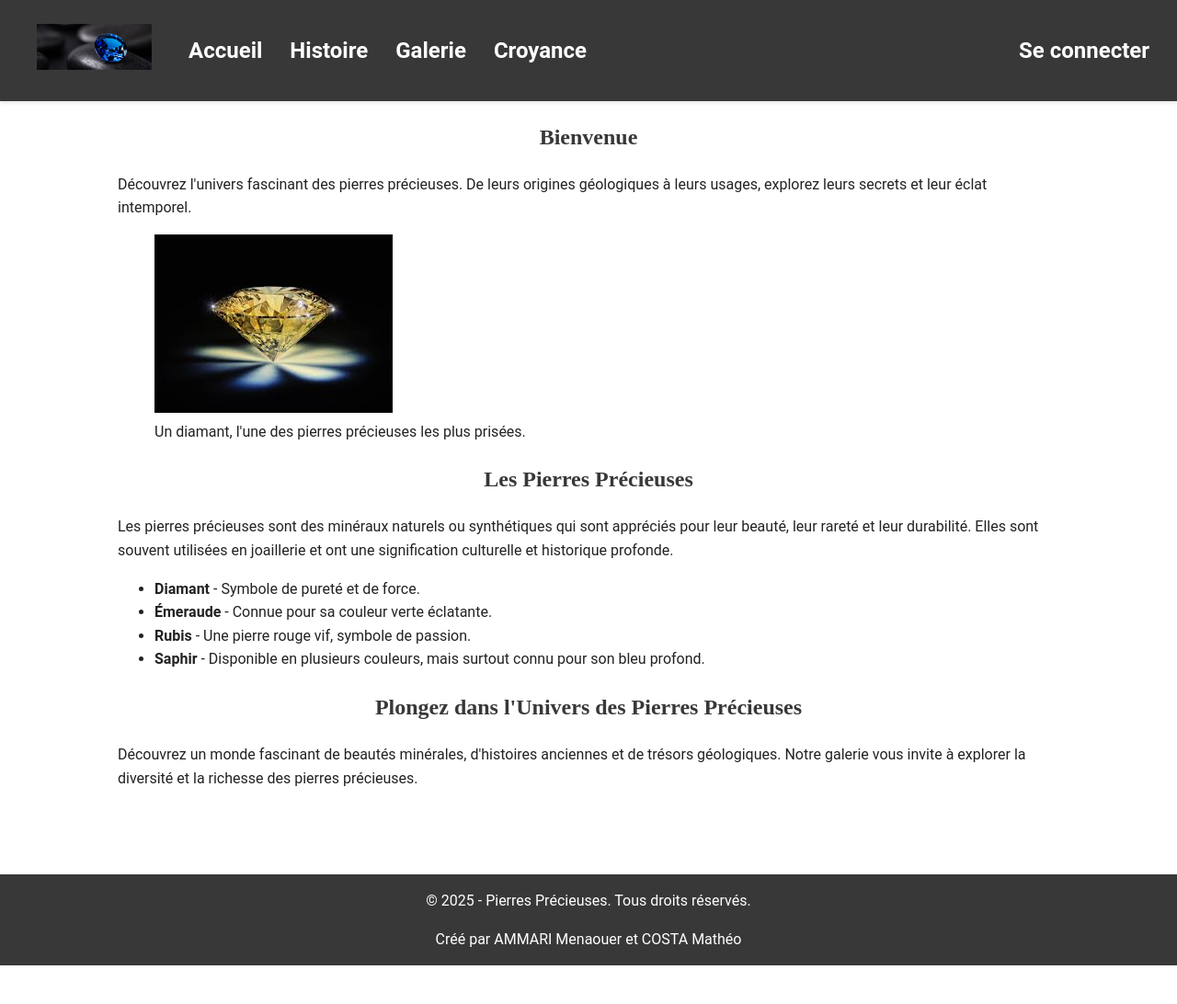
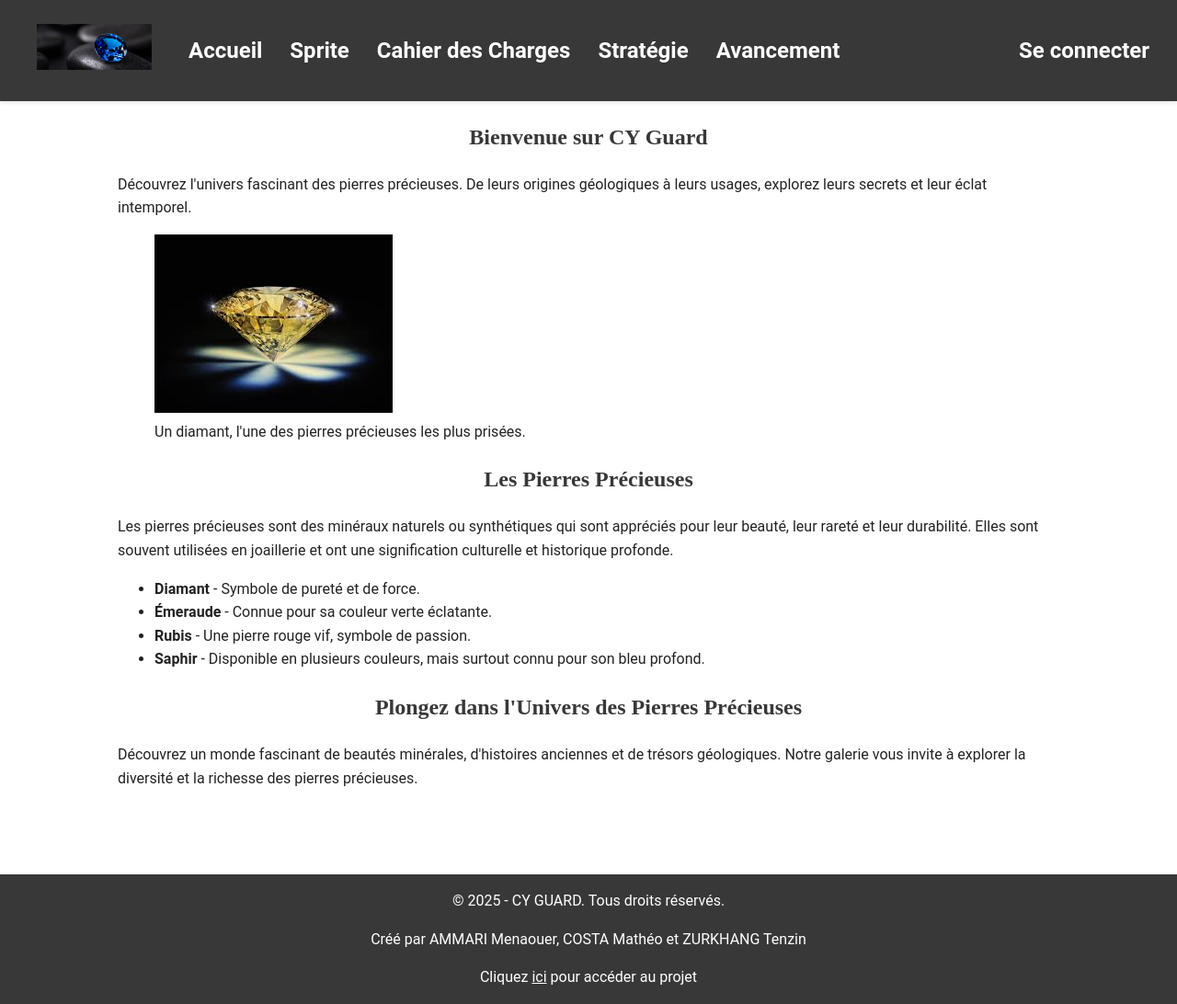
Before and after one commit to AirSoks/COSTA_Web, a plain HTML site: page index.html in a window 1280 px wide. Shown: the whole page at 92% size. Before the commit the page ends 1050 px from the top, so only its background shows below. Drawn offline with Linux system fonts and the light colour scheme.

Commit message:
Update index.html

```diff
--- a/index.html
+++ b/index.html
@@ -3,22 +3,25 @@
 <head>
     <meta charset="UTF-8">
     <meta name="viewport" content="width=device-width, initial-scale=1.0">
-    <title>PIERRES PRÉCIEUSES</title>
+    <title>Projet CY GUARD</title>
     <link rel="stylesheet" href="style.css">
-	<link rel="icon" type="image/png" href="images/diamant.png">
+	<link rel="icon" type="image/png" href="images/favicon.jpg">
 </head>
 <body>
     <header>
 		<div class="header-content">
 			<figure>
-				<a href="index.html"><img src="images/pierre.webp" width="125" height="50" alt="Logo Pierres Précieuses"></a>
+				<div class="image-zoom">
+					<a href="index.html"><img src="images/pierre.webp" width="125" height="50" alt="Logo Pierres Précieuses"></a>
+				</div>
 			</figure>
 			<nav>
 				<ul>
 					<li><a href="index.html">Accueil</a></li>
-					<li><a href="history.html">Histoire</a></li>
-					<li><a href="gallery.html">Galerie</a></li>
-					<li><a href="belief.html">Croyance</a></li>
+					<li><a href="history.html">Sprite</a></li>
+					<li><a href="gallery.html">Cahier des Charges</a></li>
+					<li><a href="belief.html">Stratégie</a></li>
+					<li><a href="belief.html">Avancement</a></li>
 				</ul>
 			</nav>
 			<a id="connexion" href="connexion.html">Se connecter</a>
@@ -27,7 +30,7 @@
 
     <main>
         <section>
-            <h1>Bienvenue</h1>
+            <h1>Bienvenue sur CY Guard</h1>
             <p>Découvrez l'univers fascinant des pierres précieuses. De leurs origines géologiques à leurs usages, explorez leurs secrets et leur éclat intemporel.</p>
             <figure>
                 <img src="images/pierres/diamant.jpeg" alt="Image d'un diamant">
@@ -54,8 +57,9 @@
     </main>
 
     <footer>
-		<p>&copy; 2025 - Pierres Précieuses. Tous droits réservés.</p>
-		<p>Créé par AMMARI Menaouer et COSTA Mathéo</p>
+		<p>&copy; 2025 - CY GUARD. Tous droits réservés.</p>
+		<p>Créé par AMMARI Menaouer, COSTA Mathéo et ZURKHANG Tenzin</p>
+		<p>Cliquez <a class ="footer-link" href="https://github.com/AirSoks/CY_Guard">ici</a> pour accéder au projet</p>
 	</footer>
 </body>
 </html>
```
